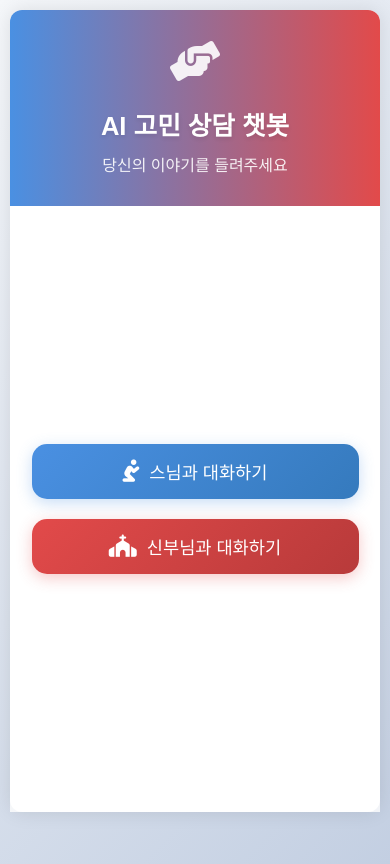
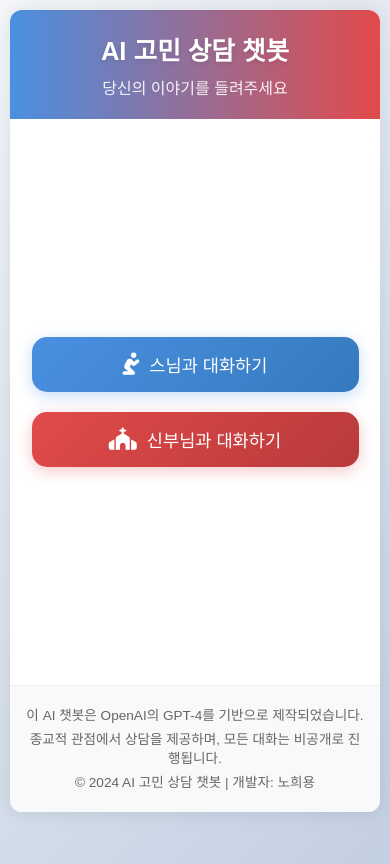
Before and after one commit to nololo8668/buddhist-chatbot-test-01, a website: page templates/index.html in a window 390 px wide. Drawn offline with Linux system fonts and the light colour scheme.

Commit message:
Update: Simplify main page design and add program information

```diff
--- a/templates/index.html
+++ b/templates/index.html
@@ -30,16 +30,10 @@
 
         .header {
             text-align: center;
-            padding: 40px 20px;
+            padding: 25px 20px;
             background: linear-gradient(to right, #4a90e2, #e24a4a);
             border-radius: 12px 12px 0 0;
             color: white;
-        }
-
-        .header-icon {
-            font-size: 48px;
-            margin-bottom: 20px;
-            color: rgba(255, 255, 255, 0.9);
         }
 
         h1 {
@@ -50,7 +44,7 @@
         }
 
         .subtitle {
-            margin-top: 10px;
+            margin-top: 8px;
             font-size: 1.1rem;
             opacity: 0.9;
         }
@@ -62,7 +56,7 @@
             justify-content: center;
             flex: 1;
             gap: 20px;
-            padding: 40px 20px;
+            padding: 30px 20px;
             background: rgba(255, 255, 255, 0.8);
         }
 
@@ -103,13 +97,24 @@
             font-size: 1.4rem;
         }
 
+        .info-section {
+            padding: 20px;
+            background: #f8f9fa;
+            border-radius: 0 0 12px 12px;
+            font-size: 0.9rem;
+            color: #666;
+            text-align: center;
+            border-top: 1px solid #eee;
+        }
+
+        .info-section p {
+            margin: 5px 0;
+            line-height: 1.4;
+        }
+
         @media (max-width: 480px) {
             .header {
-                padding: 30px 15px;
-            }
-
-            .header-icon {
-                font-size: 40px;
+                padding: 20px 15px;
             }
 
             h1 {
@@ -125,15 +130,17 @@
                 font-size: 1.1rem;
                 padding: 15px;
             }
+
+            .info-section {
+                font-size: 0.85rem;
+                padding: 15px;
+            }
         }
     </style>
 </head>
 <body>
     <div class="container">
         <div class="header">
-            <div class="header-icon">
-                <i class="fas fa-hands-helping"></i>
-            </div>
             <h1>AI 고민 상담 챗봇</h1>
             <div class="subtitle">당신의 이야기를 들려주세요</div>
         </div>
@@ -147,6 +154,11 @@
                 신부님과 대화하기
             </a>
         </div>
+        <div class="info-section">
+            <p>이 AI 챗봇은 OpenAI의 GPT-4를 기반으로 제작되었습니다.</p>
+            <p>종교적 관점에서 상담을 제공하며, 모든 대화는 비공개로 진행됩니다.</p>
+            <p>© 2024 AI 고민 상담 챗봇 | 개발자: 노희용</p>
+        </div>
     </div>
 </body>
 </html>
```
